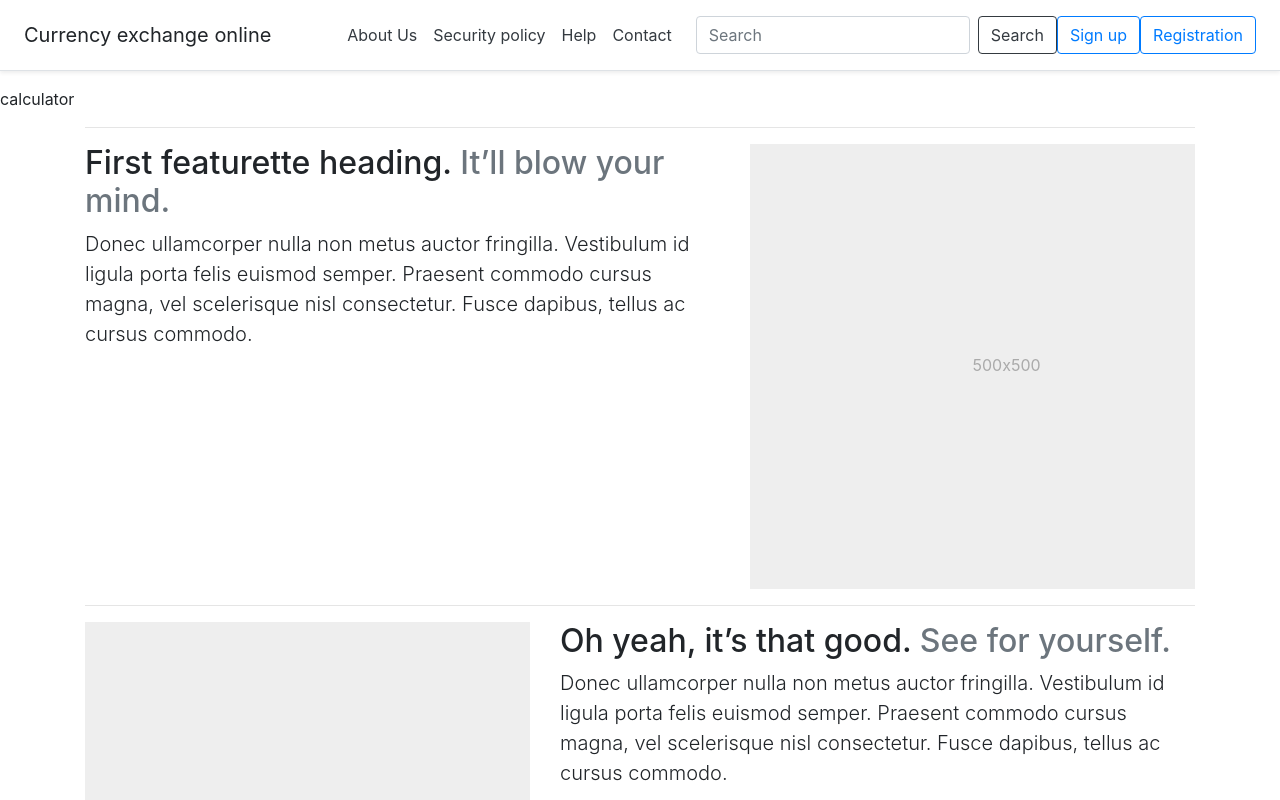
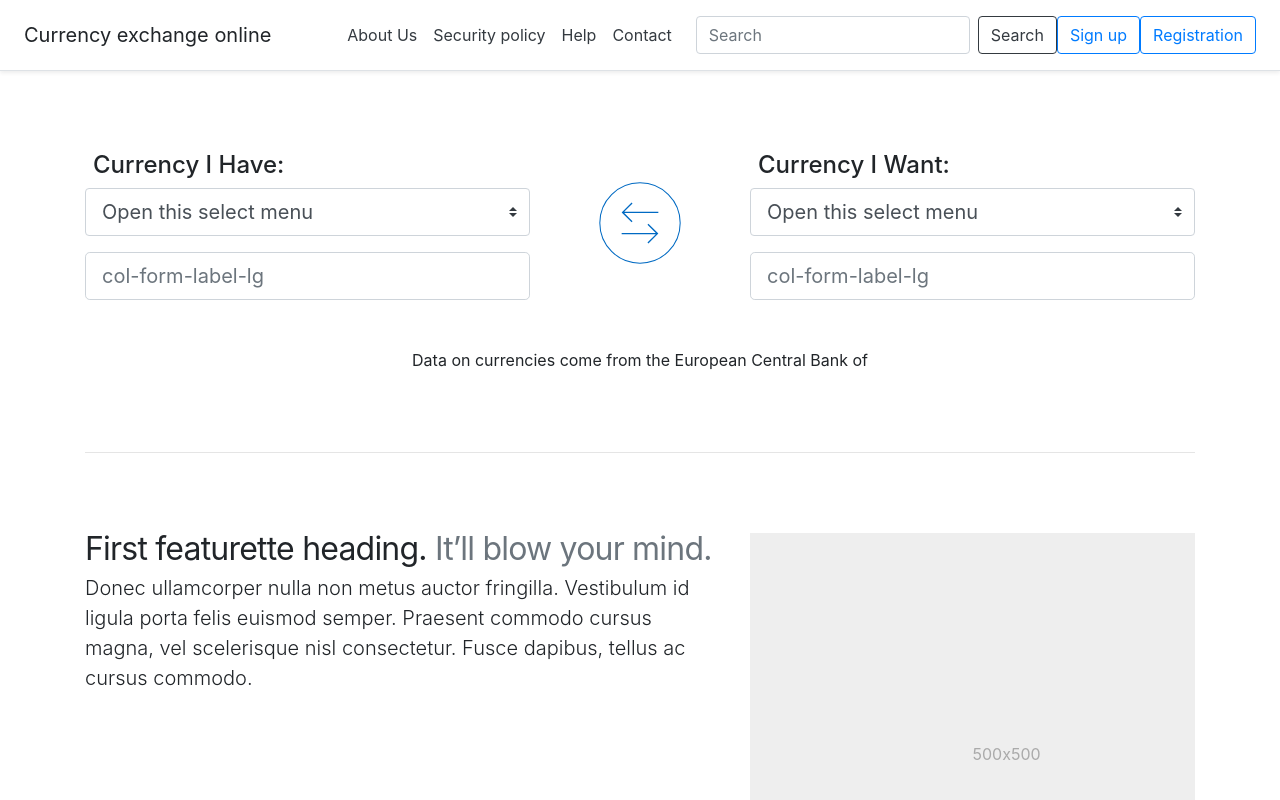
Before and after one commit to Damian4Lupa/currency-exchange-online, a React (Create React App) app: page / in a window 1280 px wide. Shown: the top 800 px of the page. Built offline with nearby package versions, Linux system fonts and the light colour scheme; no server answers.

Commit message:
add CurrencyInfo modul, fix logo in Footer, change styles

```diff
--- a/src/components/App.css
+++ b/src/components/App.css
@@ -1,13 +1,100 @@
+html {
+  font-family: sans-serif;
+  line-height: 1.15;
+  -webkit-text-size-adjust: 100%;
+  -webkit-tap-highlight-color: transparent;
+}
+
+body {
+  font-family: -apple-system, BlinkMacSystemFont, "Segoe UI", Roboto, "Helvetica Neue", Arial, "Noto Sans", sans-serif, "Apple Color Emoji", "Segoe UI Emoji", "Segoe UI Symbol", "Noto Color Emoji";
+  font-size: 1rem;
+  font-weight: 400;
+  line-height: 1.5;
+  color: #212529;
+  text-align: left;
+}
+
 .App {
   text-align: center;
 }
 
+.exchange {
+  margin-top: 1.5rem;
+  display: block;
+}
 
-@keyframes App-logo-spin {
-  from {
-    transform: rotate(0deg);
-  }
-  to {
-    transform: rotate(360deg);
-  }
+.CurrencyInfo {
+  margin-top: 2rem;
 }
+
+.alarmInfo {
+  margin-top: 5rem
+}
+
+.rotated {
+  transform: rotate(180deg)
+}
+
+.featurette-divider {
+  margin: 5rem 0;
+}
+
+.row {
+  display: flex;
+  -ms-flex-wrap: wrap;
+  flex-wrap: wrap;
+  margin-right: -15px;
+  margin-left: -15px;
+  box-sizing: border-box;
+}
+
+.lead {
+  font-size: 1.25rem;
+  font-weight: 300;
+}
+
+p {
+  margin-top: 0;
+  margin-bottom: 1rem;
+  display: block;
+  margin-block-start: 1em;
+  margin-block-end: 1em;
+  margin-inline-start: 0px;
+  margin-inline-end: 0px;
+}
+
+.featurette-heading {
+  font-weight: 300;
+  line-height: 1;
+  letter-spacing: -.05rem;
+  margin-top: 0;
+}
+
+h2 {
+  margin-block-start: 0.83rem;
+  margin-block-end: 0.83rem;
+  margin-inline-start: 0px;
+  margin-inline-end: 0px;
+  margin-bottom: .5rem;
+}
+
+h4 {
+  margin: 0.5rem;
+  margin-bottom: 3rem;
+  display: block;
+}
+
+.marketing h2 {
+  font-weight: 400;
+}
+
+
+.featurette-heading {
+  font-weight: 300;
+  line-height: 1;
+  letter-spacing: -.05rem;
+}
+
+.text-muted {
+  color: #6c757d !important;
+}
--- a/src/components/App.js
+++ b/src/components/App.js
@@ -5,14 +5,50 @@ import Header from './Header'
 import Footer from './Footer'
 import Offer from './Offer'
 import Calculator from './Calculator';
+import CurrencyInfo from './CurrencyInfo'
 
 class App extends Component {
-  state = {}
+  state = {
+    currency: [],
+    date: ""
+  }
+
+  componentDidMount() {
+    const API = "https://api.exchangeratesapi.io/latest"
+
+    fetch(API)
+      .then(response => {
+        // console.log(response)
+        if (response.ok) {
+          return response
+        }
+        throw Error(response.status)
+        // jeśli response.ok jest false tworzymy błąd i domyśle jest przekazywany do catch. Przekazujemy w nawiasie numer błędu
+      })
+      .catch(error => alert(`\nWystąpił błąd ${error}`))
+      // catch uruchamia się jeśli pierwszy then zgłasza błąd
+      .then(response => response.json())
+      // z odpowiedzi z serwera konwertujemy to na format json
+      .then(data => {
+        const currency = data.rates
+        const date = data.date
+        // console.log(currency, date)
+
+        this.setState({
+          currency,
+          date
+        })
+      })
+  }
+
   render() {
+    const { date, currency } = this.state
+
     return (
       <div>
         <Header />
-        <Calculator />
+        <Calculator currency={currency} date={this.state.date} />
+        <CurrencyInfo date={date} />
         <Offer />
         <Footer />
       </div>
--- a/src/components/Calculator.js
+++ b/src/components/Calculator.js
@@ -1,10 +1,73 @@
-import React from 'react';
+import React, { Component } from 'react';
+import exchange from './img/exchange.svg'
 
-const Calculator = () => {
 
-    return (
-        <div>calculator</div>
-    )
+
+class Calculator extends Component {
+    state = {
+        rotateButton: false
+    }
+
+    handleButtonRotate = () => {
+        this.setState({
+            rotateButton: !this.state.rotateButton
+        })
+    }
+
+    render() {
+
+        const btn_class = this.state.rotateButton ? "rotated" : "exchage"
+
+        return (
+            <div className="alarmInfo">
+                <div className="container">
+
+                    <div className="row">
+                        <div className="col-5">
+                            <h4>Currency I Have:</h4>
+                            <select className="custom-select custom-select-lg mb-3">
+                                <option selected>Open this select menu</option>
+                                <option value="1">One</option>
+                                <option value="2">Two</option>
+                                <option value="3">Three</option>
+                            </select>
+                            <div className="lg mb-3">
+                                <input type="text" className="form-control form-control-lg" id="colFormLabelLg" placeholder="col-form-label-lg" />
+                            </div>
+                        </div>
+
+                        <div className="col-2 exchange">
+                            <center>
+                                <button type="button" className="btn btn-link btn" onClick={this.handleButtonRotate}>
+                                    <img className={btn_class} src={exchange} alt="" height="82px" />
+                                </button>
+                            </center>
+                        </div>
+
+                        <div className="col-5">
+                            <h4>Currency I Want:</h4>
+                            <select className="custom-select custom-select-lg mb-3">
+                                <option selected>Open this select menu</option>
+                                <option value="1">One</option>
+                                <option value="2">Two</option>
+                                <option value="3">Three</option>
+                            </select>
+
+                            <div className="lg mb-3">
+                                <input type="text" className="form-control form-control-lg" id="colFormLabelLg" placeholder="col-form-label-lg" />
+                            </div>
+                        </div>
+
+
+
+
+
+                    </div>
+                </div>
+            </div>
+
+        )
+    }
 }
 
 export default Calculator
--- /dev/null
+++ b/src/components/CurrencyInfo.js
@@ -0,0 +1,13 @@
+import React from 'react';
+
+
+const CurrencyInfo = props => {
+
+    return (
+        <div className="CurrencyInfo">
+            <center>{`Data on currencies come from the European Central Bank of ${props.date}`}</center>
+        </div>
+    )
+}
+
+export default CurrencyInfo
--- a/src/components/Offer.js
+++ b/src/components/Offer.js
@@ -3,41 +3,41 @@ import React from 'react';
 
 const Offer = () => {
     return (
-        <div class="container marketing">
+        <div className="container marketing">
 
-            <hr class="featurette-divider" />
+            <hr className="featurette-divider"></hr>
 
-            <div class="row featurette">
-                <div class="col-md-7">
-                    <h2 class="featurette-heading">First featurette heading. <span class="text-muted">It’ll blow your mind.</span></h2>
-                    <p class="lead">Donec ullamcorper nulla non metus auctor fringilla. Vestibulum id ligula porta felis euismod semper. Praesent commodo cursus magna, vel scelerisque nisl consectetur. Fusce dapibus, tellus ac cursus commodo.</p>
+            <div className="row featurette">
+                <div className="col-md-7">
+                    <h2 className="featurette-heading">First featurette heading. <span className="text-muted">It’ll blow your mind.</span></h2>
+                    <p className="lead">Donec ullamcorper nulla non metus auctor fringilla. Vestibulum id ligula porta felis euismod semper. Praesent commodo cursus magna, vel scelerisque nisl consectetur. Fusce dapibus, tellus ac cursus commodo.</p>
                 </div>
-                <div class="col-md-5">
-                    <svg class="bd-placeholder-img bd-placeholder-img-lg featurette-image img-fluid mx-auto" width="500" height="500" xmlns="http://www.w3.org/2000/svg" preserveAspectRatio="xMidYMid slice" focusable="false" role="img" aria-label="Placeholder: 500x500"><title>Placeholder</title><rect width="100%" height="100%" fill="#eee"></rect><text x="50%" y="50%" fill="#aaa" dy=".3em">500x500</text></svg>
+                <div className="col-md-5">
+                    <svg className="bd-placeholder-img bd-placeholder-img-lg featurette-image img-fluid mx-auto" width="500" height="500" xmlns="http://www.w3.org/2000/svg" preserveAspectRatio="xMidYMid slice" focusable="false" role="img" aria-label="Placeholder: 500x500"><title>Placeholder</title><rect width="100%" height="100%" fill="#eee"></rect><text x="50%" y="50%" fill="#aaa" dy=".3em">500x500</text></svg>
                 </div>
             </div>
 
-            <hr class="featurette-divider" />
+            <hr className="featurette-divider" />
 
-            <div class="row featurette">
-                <div class="col-md-7 order-md-2">
-                    <h2 class="featurette-heading">Oh yeah, it’s that good. <span class="text-muted">See for yourself.</span></h2>
-                    <p class="lead">Donec ullamcorper nulla non metus auctor fringilla. Vestibulum id ligula porta felis euismod semper. Praesent commodo cursus magna, vel scelerisque nisl consectetur. Fusce dapibus, tellus ac cursus commodo.</p>
+            <div className="row featurette">
+                <div className="col-md-7 order-md-2">
+                    <h2 className="featurette-heading">Oh yeah, it’s that good. <span className="text-muted">See for yourself.</span></h2>
+                    <p className="lead">Donec ullamcorper nulla non metus auctor fringilla. Vestibulum id ligula porta felis euismod semper. Praesent commodo cursus magna, vel scelerisque nisl consectetur. Fusce dapibus, tellus ac cursus commodo.</p>
                 </div>
-                <div class="col-md-5 order-md-1">
-                    <svg class="bd-placeholder-img bd-placeholder-img-lg featurette-image img-fluid mx-auto" width="500" height="500" xmlns="http://www.w3.org/2000/svg" preserveAspectRatio="xMidYMid slice" focusable="false" role="img" aria-label="Placeholder: 500x500"><title>Placeholder</title><rect width="100%" height="100%" fill="#eee"></rect><text x="50%" y="50%" fill="#aaa" dy=".3em">500x500</text></svg>
+                <div className="col-md-5 order-md-1">
+                    <svg className="bd-placeholder-img bd-placeholder-img-lg featurette-image img-fluid mx-auto" width="500" height="500" xmlns="http://www.w3.org/2000/svg" preserveAspectRatio="xMidYMid slice" focusable="false" role="img" aria-label="Placeholder: 500x500"><title>Placeholder</title><rect width="100%" height="100%" fill="#eee"></rect><text x="50%" y="50%" fill="#aaa" dy=".3em">500x500</text></svg>
                 </div>
             </div>
 
-            <hr class="featurette-divider" />
+            <hr className="featurette-divider" />
 
-            <div class="row featurette">
-                <div class="col-md-7">
-                    <h2 class="featurette-heading">And lastly, this one. <span class="text-muted">Checkmate.</span></h2>
-                    <p class="lead">Donec ullamcorper nulla non metus auctor fringilla. Vestibulum id ligula porta felis euismod semper. Praesent commodo cursus magna, vel scelerisque nisl consectetur. Fusce dapibus, tellus ac cursus commodo.</p>
+            <div className="row featurette">
+                <div className="col-md-7">
+                    <h2 className="featurette-heading">And lastly, this one. <span className="text-muted">Checkmate.</span></h2>
+                    <p className="lead">Donec ullamcorper nulla non metus auctor fringilla. Vestibulum id ligula porta felis euismod semper. Praesent commodo cursus magna, vel scelerisque nisl consectetur. Fusce dapibus, tellus ac cursus commodo.</p>
                 </div>
-                <div class="col-md-5">
-                    <svg class="bd-placeholder-img bd-placeholder-img-lg featurette-image img-fluid mx-auto" width="500" height="500" xmlns="http://www.w3.org/2000/svg" preserveAspectRatio="xMidYMid slice" focusable="false" role="img" aria-label="Placeholder: 500x500"><title>Placeholder</title><rect width="100%" height="100%" fill="#eee"></rect><text x="50%" y="50%" fill="#aaa" dy=".3em">500x500</text></svg>
+                <div className="col-md-5">
+                    <svg className="bd-placeholder-img bd-placeholder-img-lg featurette-image img-fluid mx-auto" width="500" height="500" xmlns="http://www.w3.org/2000/svg" preserveAspectRatio="xMidYMid slice" focusable="false" role="img" aria-label="Placeholder: 500x500"><title>Placeholder</title><rect width="100%" height="100%" fill="#eee"></rect><text x="50%" y="50%" fill="#aaa" dy=".3em">500x500</text></svg>
                 </div>
             </div>
 
```
Also changed, not shown: src/components/Footer.js (+26 -26 lines), src/components/Header.js (+12 -12 lines), src/components/img/exchange.png (deleted), src/components/img/exchange.svg (added).
